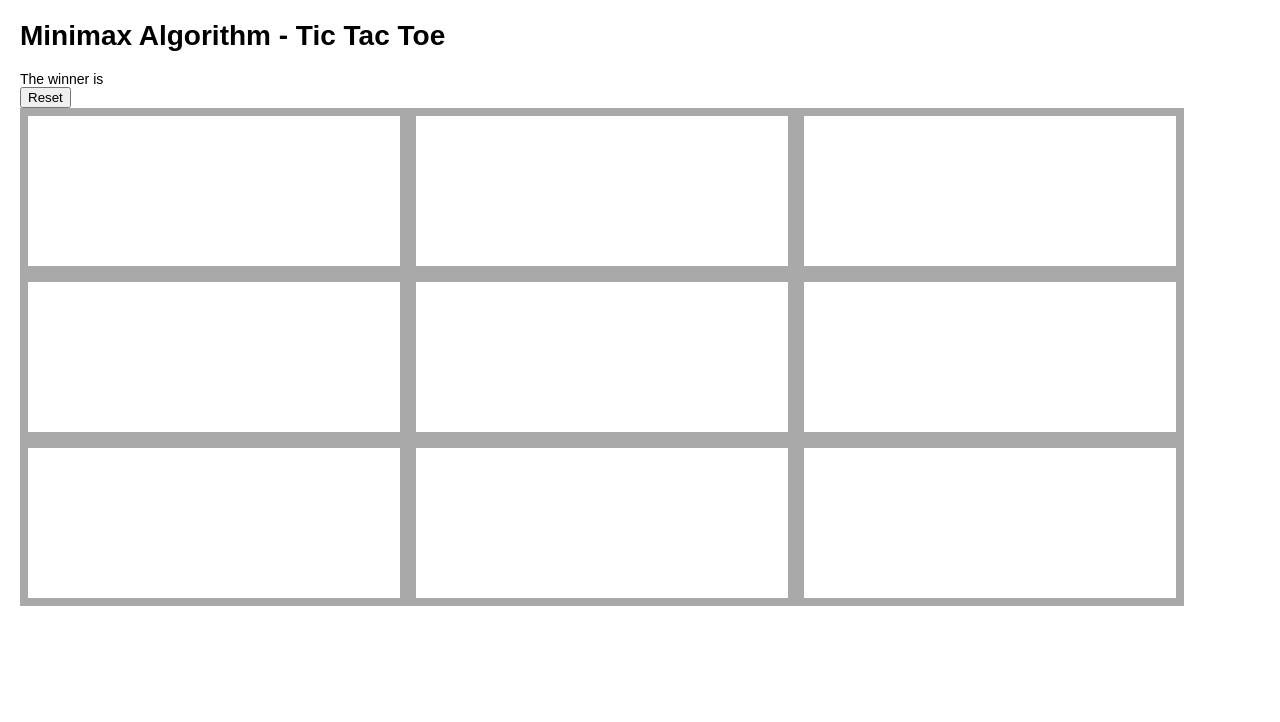
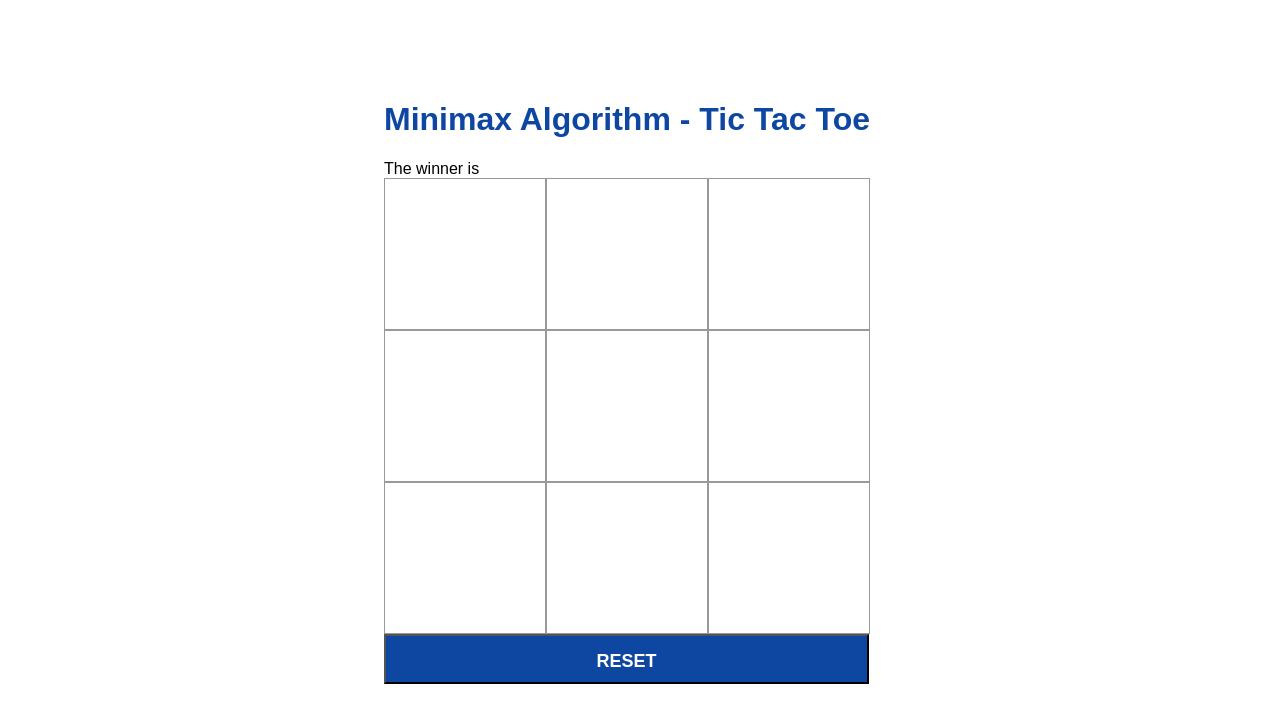
Before and after one commit to alejospina96/react-tick-tack-toe, a React (Create React App) app: page / in a window 1280 px wide. Shown: the top 722 px of the page. Built offline with nearby package versions, Linux system fonts and the light colour scheme.

Commit message:
Style game board

```diff
--- a/src/App.css
+++ b/src/App.css
@@ -1,59 +1,8 @@
-body {
-    font: 14px "Century Gothic", Futura, sans-serif;
-    margin: 20px;
+.container {
+    padding: 10vh 20vw 20vw;
+    margin-left: 10%;
 }
 
-ol, ul {
-    padding-left: 30px;
+h1 {
+    color: #0d47a1;
 }
-
-.board-row:after {
-    clear: both;
-    content: "";
-    display: table;
-}
-
-.status {
-    margin-bottom: 10px;
-}
-
-.button {
-    cursor: pointer;
-}
-.square {
-    background: #fff;
-    border: 1px solid #999;
-    float: left;
-    font-size: 24px;
-    font-weight: bold;
-    line-height: 34px;
-    height: 100px;
-    margin-right: -1px;
-    cursor: pointer;
-    margin-top: -1px;
-    padding: 0;
-    text-align: center;
-    width: 100px;
-}
-
-.square:focus {
-    outline: none;
-}
-
-.kbd-navigation .square:focus {
-    background: #ddd;
-    cursor: pointer;
-}
-
-.game {
-    display: flex;
-    flex-direction: row;
-    position: absolute;
-    left: 50%;
-    transform: translate(-50%,-50%);
-    top: 50%;
-}
-
-.game-info {
-    margin-left: 20px;
-}
--- a/src/App.js
+++ b/src/App.js
@@ -78,8 +78,8 @@ export default class App extends Component {
                 <div className="menu">
                     <h1>Minimax Algorithm - Tic Tac Toe</h1>
                     <Announcement winner={this.state.winner}/>
-                    <ResetButton reset={this.resetBoard.bind(this)}/>
                 </div>
+                <div className="board">
                     {this.state.gameBoard.map((value, index) => {
                         return (
                             <Tile
@@ -90,6 +90,8 @@ export default class App extends Component {
                             />
                         );
                     })}
+                </div>
+                <ResetButton reset={this.resetBoard.bind(this)}/>
             </div>
         );
     }
--- /dev/null
+++ b/src/ResetButton.css
@@ -0,0 +1,11 @@
+button {
+    width: 75.8%;
+    height: 50px;
+    cursor: pointer;
+    background-color: #0d47a1;
+    color: #ffffff;
+    font-weight: bold;
+    font-size: 26px;
+    font-family: sans-serif;
+    font-variant: all-small-caps;
+}
--- a/src/ResetButton.js
+++ b/src/ResetButton.js
@@ -1,4 +1,5 @@
 import React, {Component} from 'react';
+import './ResetButton.css';
 
 export class ResetButton extends Component {
     static resetClick(props) {
--- a/src/Tile.css
+++ b/src/Tile.css
@@ -1,12 +1,14 @@
 .tile {
-    width: 30%;
+    width: 25%;
     height: 150px;
     font-size: 60px;
-    border: 8px solid darkgrey;
+    font-weight: bold;
+    border: 1px solid #999;
     display: inline-block;
     float: left;
     text-align: center;
     line-height: 150px;
+    cursor: pointer;
 }
 
 p {
```
Lines whose indentation alone changed are shown as unchanged.
